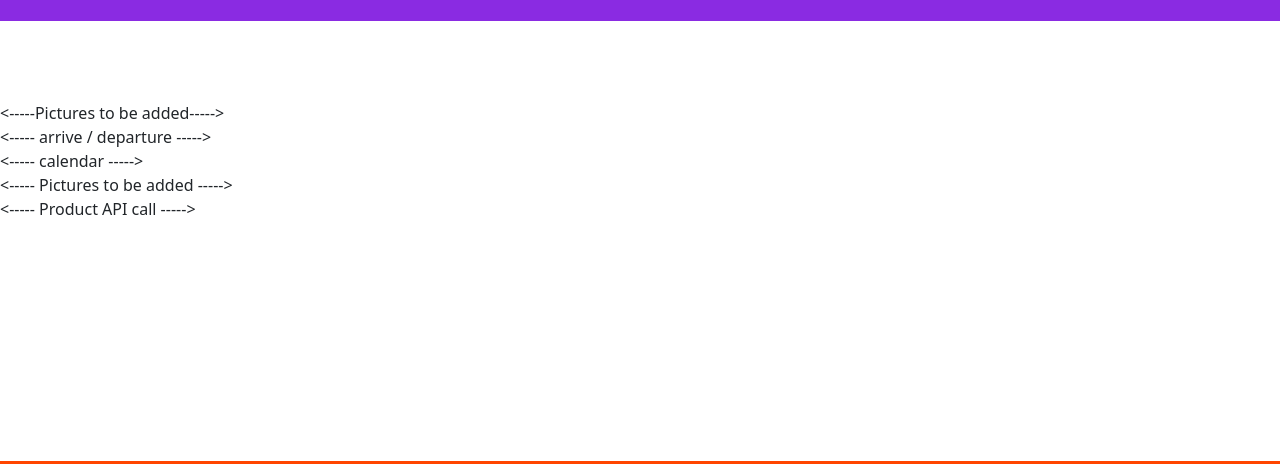
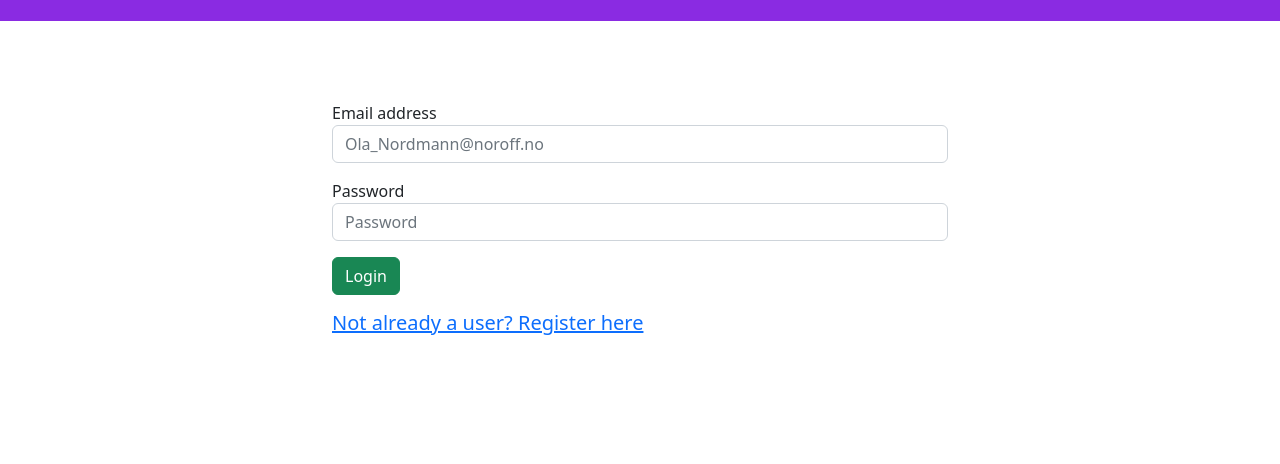
Before and after one commit to Mare94/project-exam2-Morten-Sandstedt, a website: page profile/login/index.html in a window 1280 px wide. Shown: the part 91-555 px from the top of the page. Drawn offline with nearby package versions, Linux system fonts and the light colour scheme.

Commit message:
log in html

```diff
--- a/profile/login/index.html
+++ b/profile/login/index.html
@@ -3,7 +3,7 @@
 <head>
     <meta charset="UTF-8">
     <meta name="viewport" content="width=device-width, initial-scale=1.0">
-    <link rel="stylesheet" href="dist/css/style.css">
+    <link rel="stylesheet" href="/dist/css/style.css">
     <link href="https://cdn.jsdelivr.net/npm/bootstrap@5.2.3/dist/css/bootstrap.min.css" rel="stylesheet" integrity="sha384-rbsA2VBKQhggwzxH7pPCaAqO46MgnOM80zW1RWuH61DGLwZJEdK2Kadq2F9CUG65" crossorigin="anonymous">
     <script defer src="https://cdn.jsdelivr.net/npm/bootstrap@5.2.3/dist/js/bootstrap.bundle.min.js" integrity="sha384-kenU1KFdBIe4zVF0s0G1M5b4hcpxyD9F7jL+jjXkk+Q2h455rYXK/7HAuoJl+0I4" crossorigin="anonymous"></script>
 
@@ -49,26 +49,41 @@
     </nav>
 
     <main>
-        <div class="col-12">
-            <-----Pictures to be added----->
+        <div class="container-fluid">
+            <div class="row justify-content-center">
+                <div class="col-12 col-md-6">
+
+                  <div id="message"></div>
+
+                    <form id="loginForm">
+                      <fieldset>
+
+                        <div class="form-group mb-3">
+                            <label for="">Email address</label>
+                            <input class="form-control" type="email" name="email" placeholder="Ola_Nordmann@noroff.no" required pattern="^[\w\-.]+@(stud\.)?noroff\.no$" title="You can only sign up if you have a noroff email">
+
                         </div>
 
-        <div class="col-8">
-            <----- arrive / departure ----->
+                        <div class="form-group mb-3">
+                            <label for="">Password</label>
+                            <input class="form-control" type="password" name="password" placeholder="Password" required minlength="8">
+
                         </div>
 
-        <div class="col-4">
-            <----- calendar ----->
+                        <button class="btn btn-success">Login</button>
+                      </fieldset>
+
+
+                    </form>
+
+                    <div class="row justify-content-center">
+                        <p><a href="/profile/register/"><h5>Not already a user? Register here</h5></a></p>
+                    </div>
+                </div>
             </div>
 
-        <div>
-            <----- Pictures to be added ----->
+
         </div>
-
-        <div>
-            <----- Product API call ----->
-        </div>
-
 
     </main>
 
```
Lines whose indentation alone changed are shown as unchanged.
